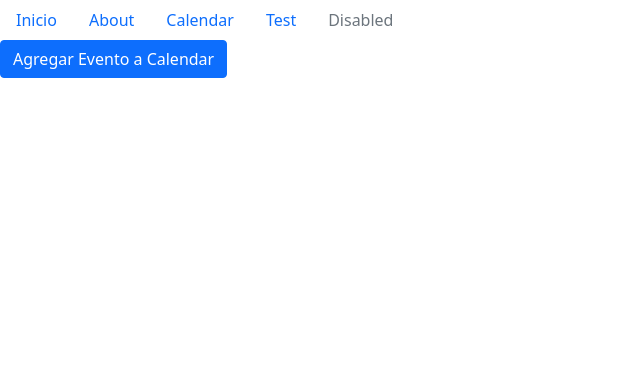
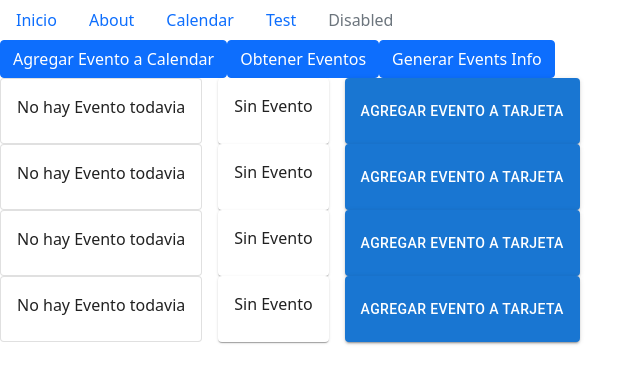
Before and after one commit to liamosycka/Sistema_Transporte_Frontend, a React (Create React App) app: page /calendar in a window 1280 px wide. Shown: the top 384 px of the page, without its empty margins (0-644 px from the left). Built offline with nearby package versions, Linux system fonts and the light colour scheme; no server answers.

Commit message:
GET events y creación de Componente EventInfo

```diff
--- /dev/null
+++ b/src/Components/EventInfo.jsx
@@ -0,0 +1,32 @@
+import React, { Fragment, useState } from "react";
+import Box from '@mui/material/Box';
+import Card from '@mui/material/Card';
+import CardContent from '@mui/material/CardContent';
+import Stack from '@mui/material/Stack';
+import Button from '@mui/material/Button';
+const EventInfo = (props) => {
+    const [event, setEvent] = useState("Sin Evento");
+    const cargarEvento= ()=>{
+        setEvent(props.evento ? props.evento.summary: "Todavía no hay Evento")
+    }
+    return (
+        <Fragment>
+            <Stack spacing={2} direction="row">
+                <Card variant="outlined" sx={{ maxWidth: 345 }}>
+                    <CardContent>
+                        {props.evento ? props.evento.summary : " No hay Evento todavia "}
+                        {props.evento.start ? props.evento.start.dateTime : " No hay Evento todavia "}
+                    </CardContent>
+                </Card>
+                <Card>
+                    <CardContent>{event}</CardContent>
+                </Card>
+                <Button variant="contained" onClick={() => cargarEvento()}>
+                    Agregar Evento a Tarjeta
+                </Button>
+            </Stack>
+        </Fragment>
+    )
+}
+
+export default EventInfo;
--- a/src/Pages/calendar.js
+++ b/src/Pages/calendar.js
@@ -1,6 +1,6 @@
-import React from 'react';
+import React, { Fragment, useState, useEffect } from 'react';
 import { Button, Form } from 'react-bootstrap';
-
+import EventInfo from '../Components/EventInfo'
 function Calendar() {
     var gapi = window.gapi;
     var CLIENT_ID = process.env.REACT_APP_GAPI_CLIENT_ID;
@@ -9,6 +9,9 @@ function Calendar() {
     var SCOPES = process.env.REACT_APP_GAPI_SCOPES
     // Authorization scopes required by the API; multiple scopes can be
     // included, separated by spaces.
+
+    const [eventos, setEventos] = useState("Ningun evento")
+
     const agregarEvento = () => {
         console.log("en agregar evento")
         gapi.load('client:auth2', () => {
@@ -59,12 +62,66 @@ function Calendar() {
                 request.execute(event => {
                     window.open(event.htmlLink)
                 })
+
+
             })
 
         })
     }
+
+    const getEventos = () => {
+        gapi.load('client:auth2', () => {
+            console.log('loaded client')
+
+            gapi.client.init({
+                apiKey: API_KEY,
+                clientId: CLIENT_ID,
+                discoveryDocs: DISCOVERY_DOCS,
+                scope: SCOPES,
+            })
+
+            gapi.client.load('calendar', 'v3', () => console.log('lets go!'))
+
+            gapi.auth2.getAuthInstance().signIn().then(() => {
+                console.log("antes del list")
+
+                gapi.client.calendar.events.list({
+                    'calendarId': 'primary',
+                    'maxResults': 10,
+                    'timeMin': (new Date()).toISOString(),
+                    'showDeleted': false,
+                    'singleEvents': true,
+                    'orderBy': 'startTime'
+                }).then(response => {
+                    console.log("en el then de response")
+                    const events = response.result.items
+                    setEventos(events)
+                    const result = response.result
+                    const respuesta = response
+
+                })
+            })
+        })
+    }
+
+    const generarEventsInfo = () => {
+        for (var i = 0; i < eventos.length; i++) {
+            var event = eventos[i];
+            var start = event.start.dateTime || event.start.date;
+            console.log('%s - %s', start, event.summary);
+        }
+    }
     return (
-        <Button onClick={() => agregarEvento()}>Agregar Evento a Calendar</Button>
+        <Fragment>
+
+            <Button onClick={() => agregarEvento()}>Agregar Evento a Calendar</Button>
+            <Button onClick={() => getEventos()}>Obtener Eventos</Button>
+            <Button onClick={() => generarEventsInfo()}>Generar Events Info</Button>
+            <EventInfo evento={eventos ? eventos[0]: ""} />
+            <EventInfo evento={eventos ? eventos[1]: ""} />
+            <EventInfo evento={eventos ? eventos[2]: ""} />
+            <EventInfo evento={eventos ? eventos[3]: ""} />
+        </Fragment>
     )
 }
 export default Calendar;
```
